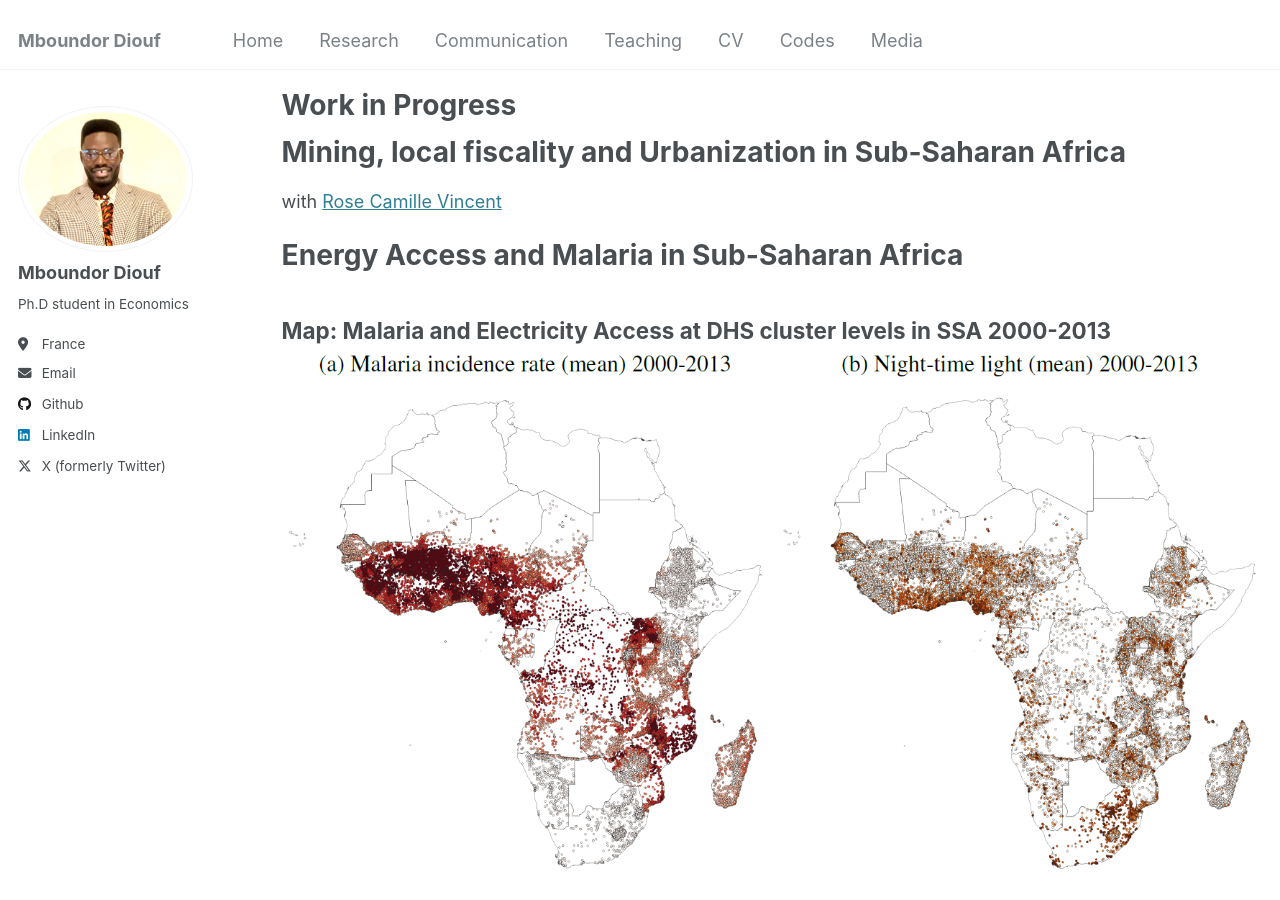
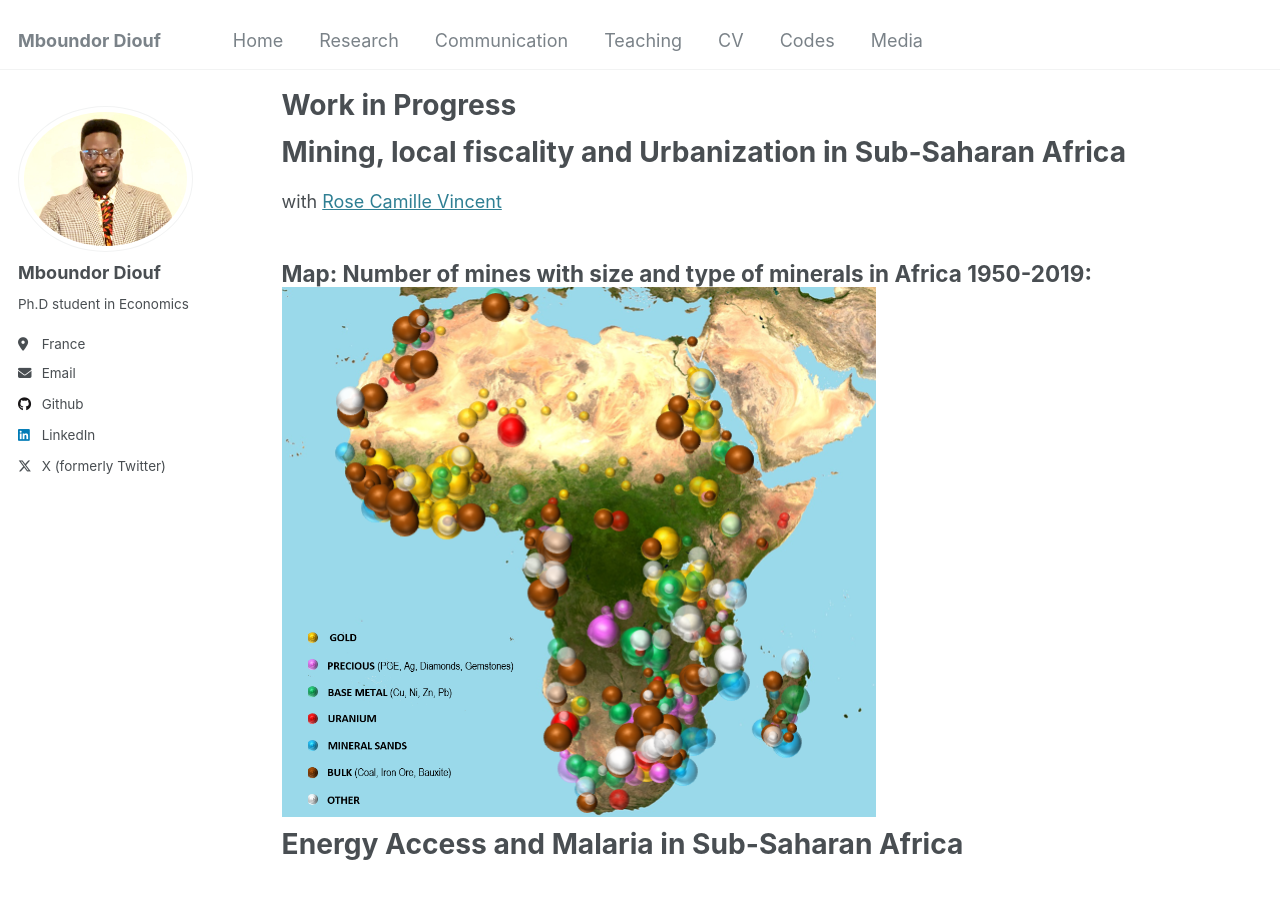
Before and after one commit to mboundordiouf/mboundordiouf.github.io, a Jekyll site: the page built from _pages/publications.md, in a window 1280 px wide and 900 px high, scrolled down 4617 px. Built offline with Jekyll 4.4.1, drawn with Linux system fonts in a browser that asks for light colours.

Commit message:
Update publications.md

```diff
--- a/_pages/publications.md
+++ b/_pages/publications.md
@@ -42,7 +42,7 @@ The findings highlight substantial heterogeneity in conflict patterns based on m
 # Work in Progress
 # Mining, local fiscality and Urbanization in Sub-Saharan Africa
 with [Rose Camille Vincent](https://rosecamillevincent.com/)
+## Map: Number of mines with size and type of minerals in Africa 1950-2019: <br/><img src='/images/Map_Mineral_Size_AFRICA_ok.PNG'>
 
 # Energy Access and Malaria in Sub-Saharan Africa
-
 ## Map: Malaria and Electricity Access at DHS cluster levels in SSA 2000-2013 <br/><img src='/images/Malaria_Electricity.png'>
```
